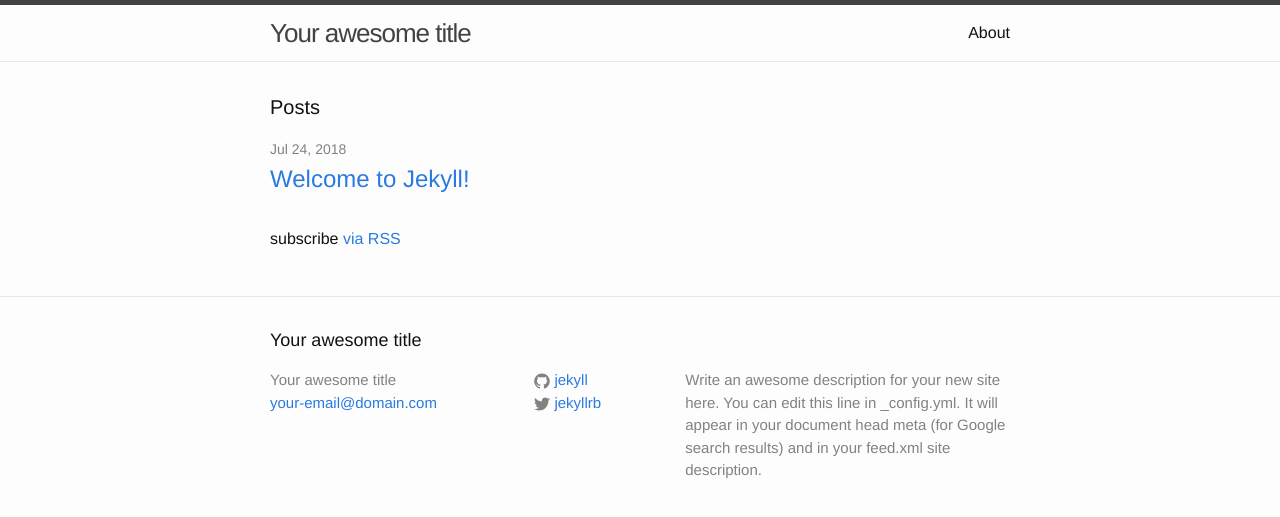
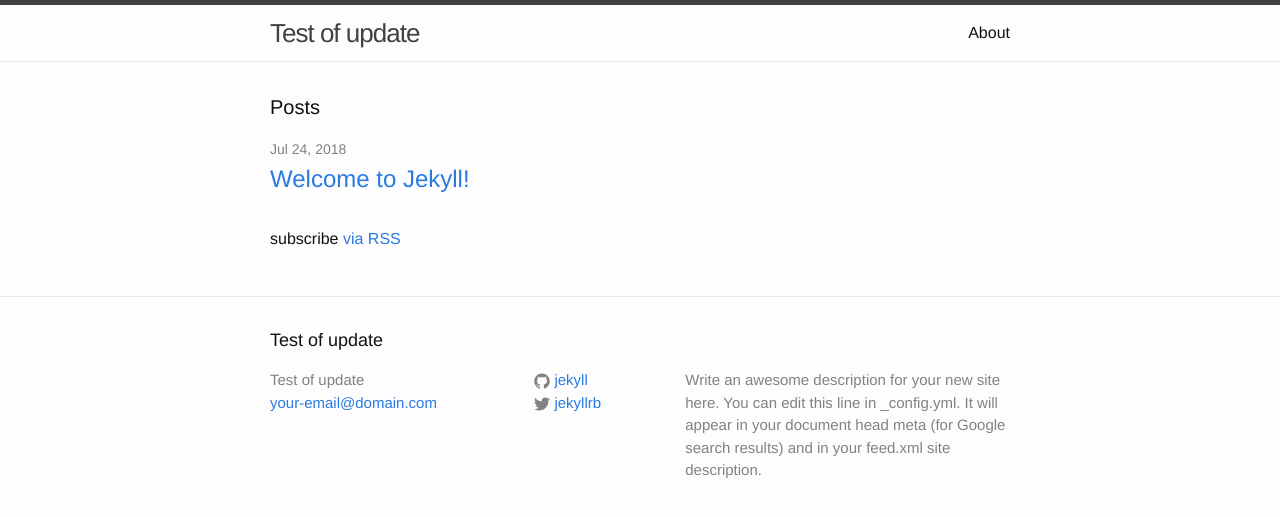
Before and after one commit to Gc0066/Gc0066.github.io, a Jekyll site: the page built from index.html, in a window 1280 px wide. Shown: the top 517 px of the page. Built offline with Jekyll 4.4.1, drawn with Linux system fonts in a browser that asks for light colours.

Commit message:
Updated title name

```diff
--- a/_config.yml
+++ b/_config.yml
@@ -6,7 +6,7 @@
 # 'jekyll serve'. If you change this file, please restart the server process.
 
 # Site settings
-title: Your awesome title
+title: Test of update
 email: your-email@domain.com
 description: > # this means to ignore newlines until "baseurl:"
   Write an awesome description for your new site here. You can edit this
```
